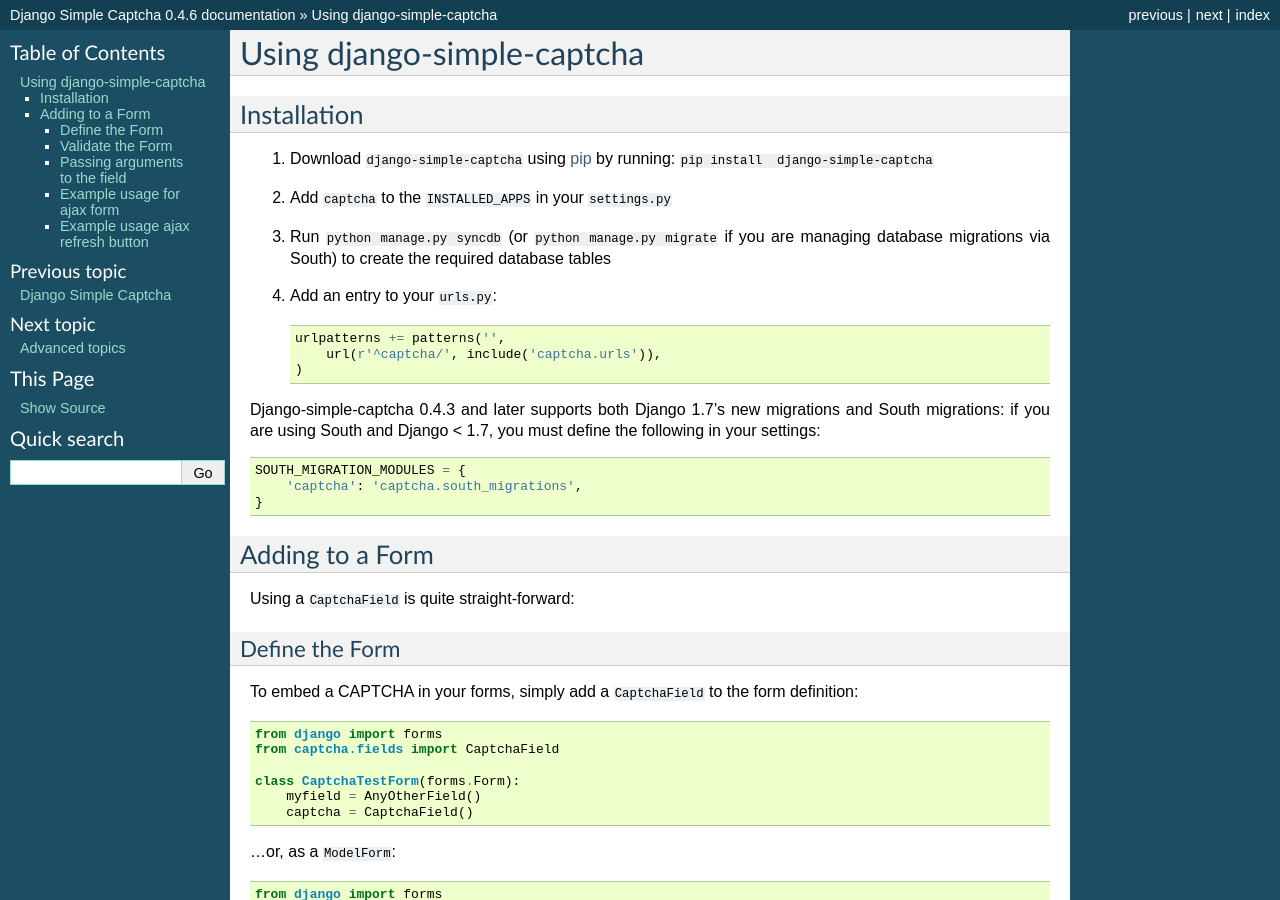
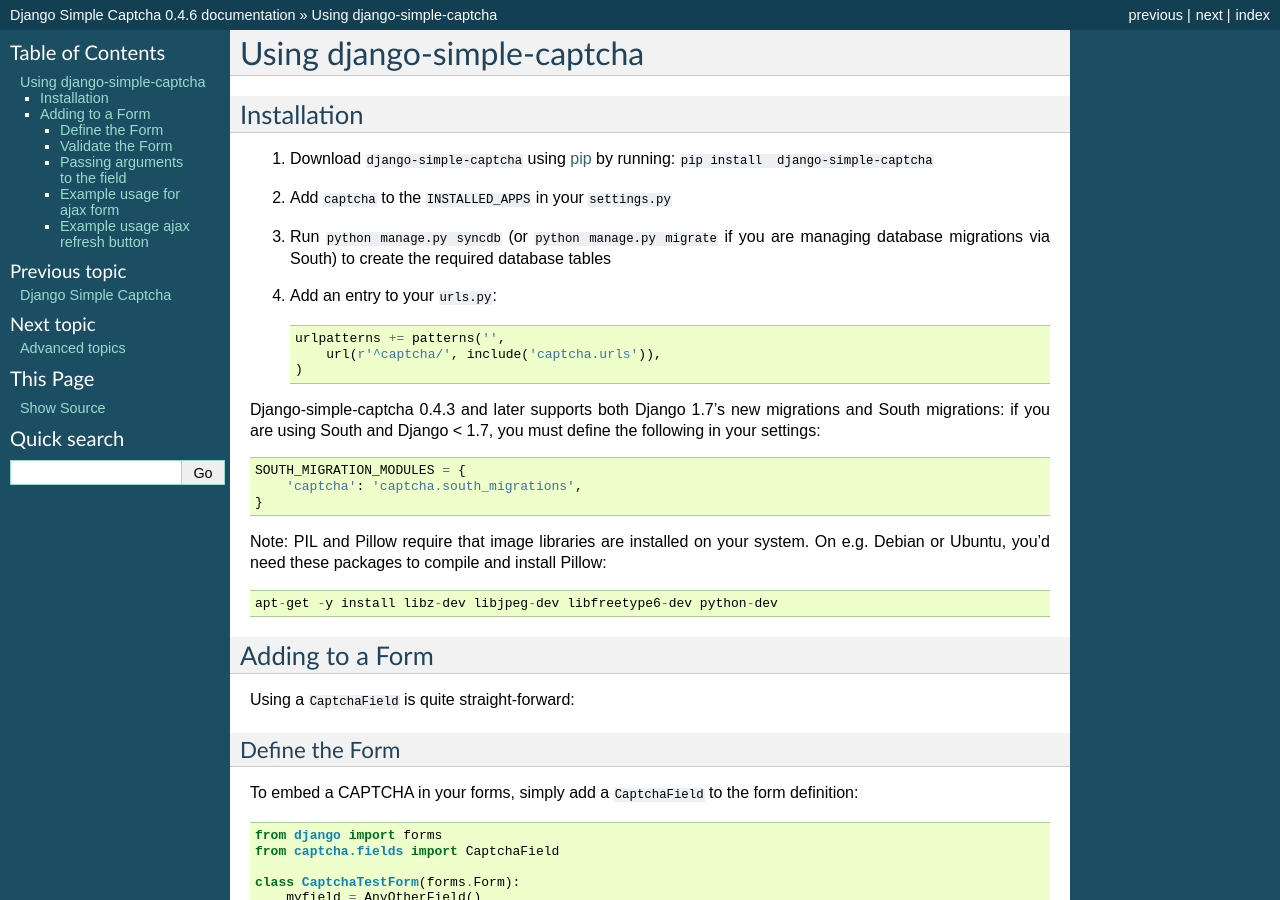
Before and after one commit to mbi/django-simple-captcha, a Sphinx documentation site: the page built from docs/usage.rst, in a window 1280 px wide and 900 px high. Built offline with Sphinx 7.4.7, drawn with Linux system fonts in a browser that asks for light colours.

Commit message:
added note on required system packages

```diff
--- a/docs/usage.rst
+++ b/docs/usage.rst
@@ -22,6 +22,11 @@
 
 
 .. _pip: http://pypi.python.org/pypi/pip
+
+
+Note: PIL and Pillow require that image libraries are installed on your system. On e.g. Debian or Ubuntu, you'd need these packages to compile and install Pillow::
+
+       apt-get -y install libz-dev libjpeg-dev libfreetype6-dev python-dev
 
 Adding to a Form
 +++++++++++++++++
```
